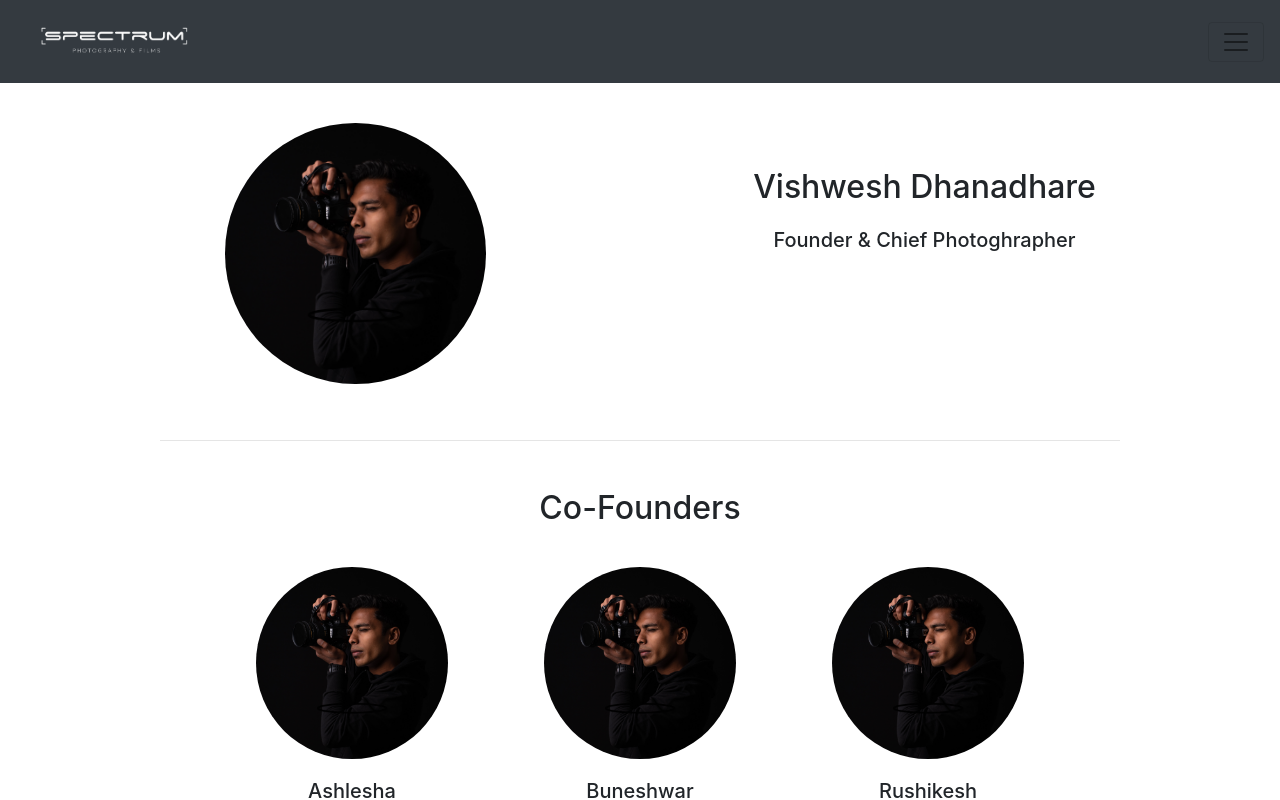
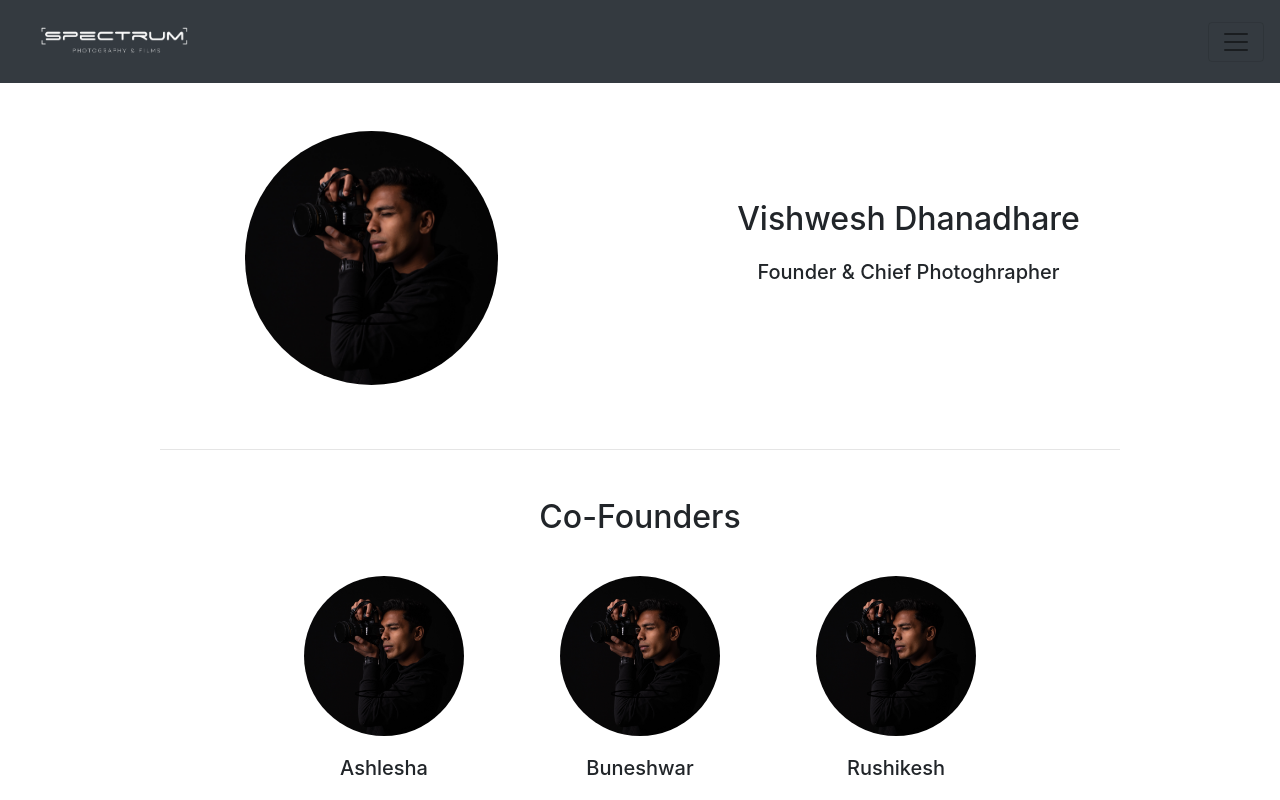
Before and after one commit to akramansari1433/spectrum, a React (Create React App) app: page /about in a window 1280 px wide. Shown: the top 800 px of the page. Built offline with nearby package versions, Linux system fonts and the light colour scheme.

Commit message:
changes  added

```diff
--- a/src/components/About/About.js
+++ b/src/components/About/About.js
@@ -5,12 +5,12 @@ import "bootstrap-icons/font/bootstrap-icons.css";
 function About() {
     return (
         <div>
-            <div className="container p-3">
+            <div className="container p-5">
                 <div className="row text-center">
-                    <div className="col-12 col-md-6 col-sm-12 p-4">
+                    <div className="col-12 col-md-6 col-sm-12">
                         <img src={founder} alt="founder" className="rounded-circle w-50"/>
                     </div>
-                    <div className="col-12 col-md-6 col-sm-12 my-5 px-4">
+                    <div className="col-12 col-md-6 col-sm-12 my-5 py-sm-0 px-4">
                         <h1>Vishwesh Dhanadhare</h1>
                         <h5>Founder & Chief Photoghrapher</h5>
                     </div>
@@ -22,19 +22,19 @@ function About() {
             <h2 className="text-center mt-5">Co-Founders</h2>
             <div className="p-3 d-flex flex-wrap justify-content-center">
 
-                <div className="m-3 mx-5" style={{width: '12rem'}}>
-                    <img className="card-img-top rounded-circle" src={founder} alt="#Card"/>
+                <div className="m-3 mx-5" style={{width: '10rem'}}>
+                    <img className="card-img-top rounded-circle " src={founder} alt="#Card"/>
                     <div className="card-body text-center">
                         <h5 className="card-title">Ashlesha</h5>
                     </div>
                 </div>
-                <div className="m-3 mx-5" style={{width: '12rem'}}>
+                <div className="m-3 mx-5" style={{width: '10rem'}}>
                     <img className="card-img-top rounded-circle" src={founder}alt="#Card"/>
                     <div className="card-body text-center">
                         <h5 className="card-title">Buneshwar</h5>
                     </div>
                 </div>
-                <div className="m-3 mx-5" style={{width: '12rem'}}>
+                <div className="m-3 mx-5" style={{width: '10rem'}}>
                     <img className="card-img-top rounded-circle" src={founder} alt="#Card"/>
                     <div className="card-body text-center">
                         <h5 className="card-title">Rushikesh</h5>
```
